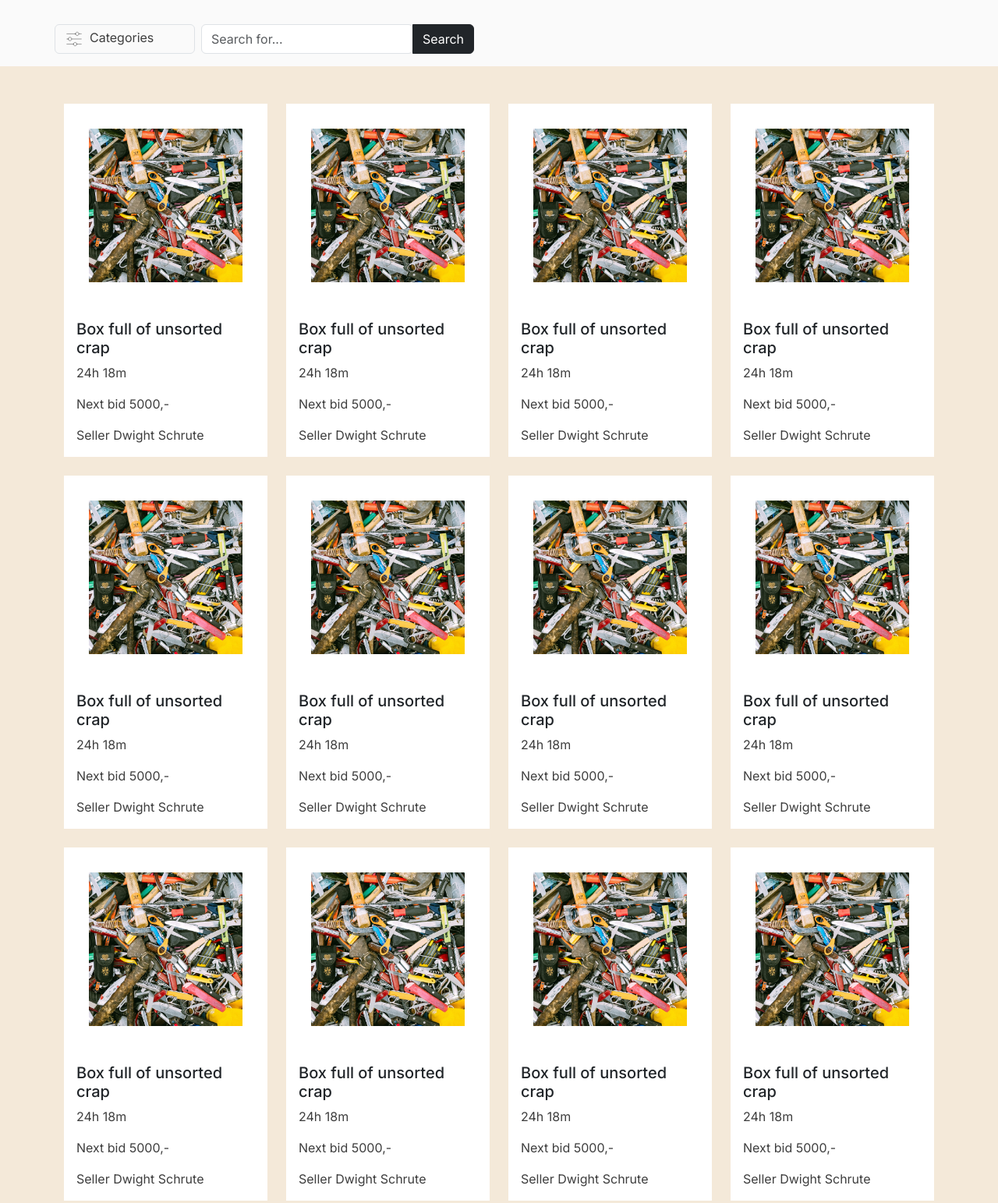
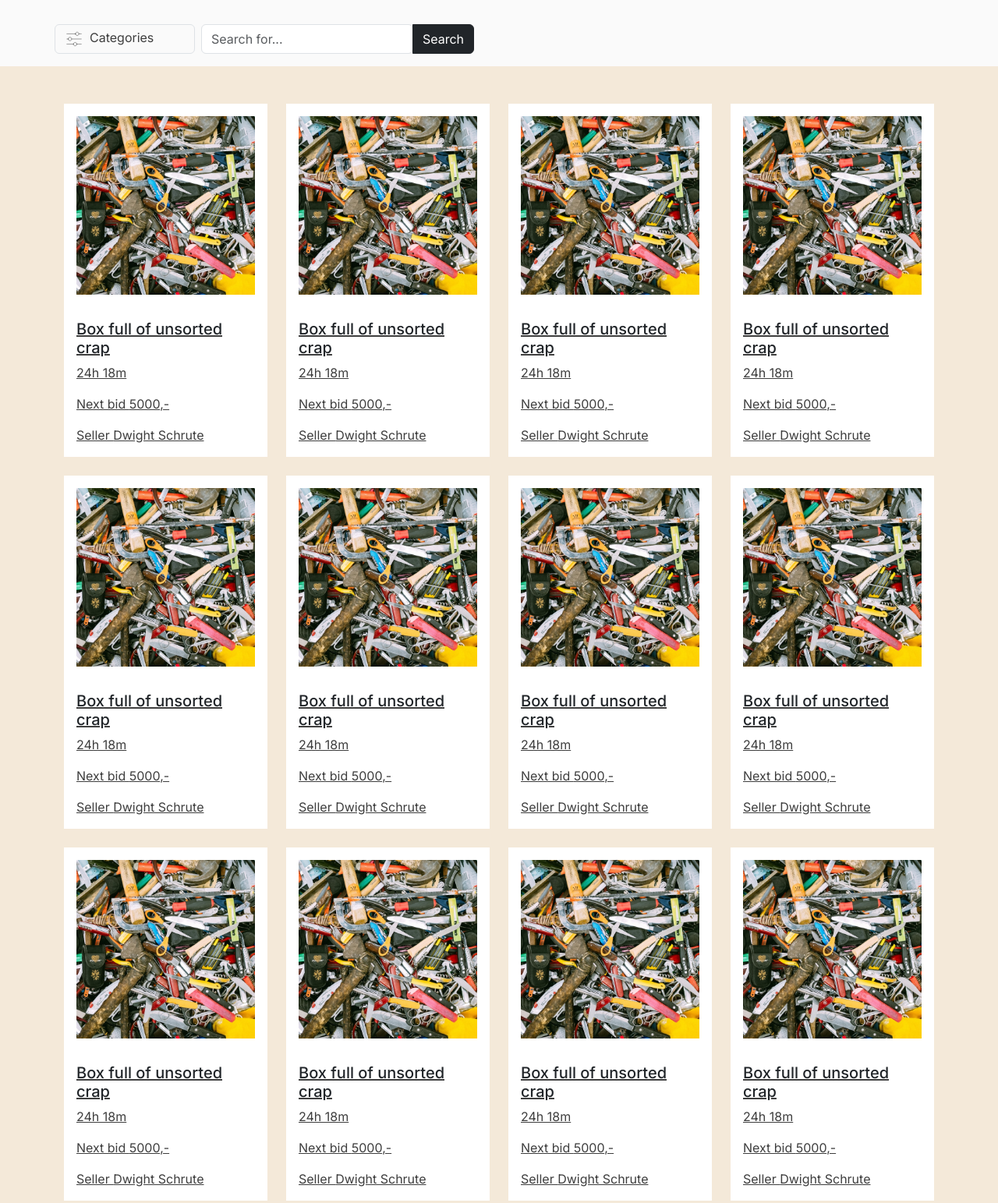
Before and after one commit to teehbee/semester-project-auction-house, a website with bundled scripts: page auctions/index.html in a window 1280 px wide. Shown: the part 240-1783 px from the top of the page at 78% size. Built offline with nearby package versions, Linux system fonts and the light colour scheme.

Commit message:
add href to listings on auctions page

```diff
--- a/auctions/index.html
+++ b/auctions/index.html
@@ -111,8 +111,9 @@
       <div class="container">
         <div class="row py-5 gy-4">
           <div class="col-12 col-sm-6 col-lg-4 col-xl-3">
+            <a href="/auctions/listing.html">
               <div class="card card-width-306px border-none border-radius-none mx-auto">
-              <img class="padding-2-rem" src="/assets/img/last-chance-item-640.jpg" alt="#" />
+                <img class="p-3" src="/assets/img/last-chance-item-640.jpg" alt="#" />
                 <div class="card-body">
                   <h2 class="card-title fs-1-25rem">Box full of unsorted crap</h2>
                   <p class="last-chance-frontpage-time-left card-text">24h 18m</p>
@@ -126,10 +127,12 @@
                   </p>
                 </div>
               </div>
+            </a>
           </div>
           <div class="col-12 col-sm-6 col-lg-4 col-xl-3">
+            <a href="/auctions/listing.html">
               <div class="card card-width-306px border-none border-radius-none mx-auto">
-              <img class="padding-2-rem" src="/assets/img/last-chance-item-640.jpg" alt="#" />
+                <img class="p-3" src="/assets/img/last-chance-item-640.jpg" alt="#" />
                 <div class="card-body">
                   <h2 class="card-title fs-1-25rem">Box full of unsorted crap</h2>
                   <p class="last-chance-frontpage-time-left card-text">24h 18m</p>
@@ -143,10 +146,12 @@
                   </p>
                 </div>
               </div>
+            </a>
           </div>
           <div class="col-12 col-sm-6 col-lg-4 col-xl-3">
+            <a href="/auctions/listing.html">
               <div class="card card-width-306px border-none border-radius-none mx-auto">
-              <img class="padding-2-rem" src="/assets/img/last-chance-item-640.jpg" alt="#" />
+                <img class="p-3" src="/assets/img/last-chance-item-640.jpg" alt="#" />
                 <div class="card-body">
                   <h2 class="card-title fs-1-25rem">Box full of unsorted crap</h2>
                   <p class="last-chance-frontpage-time-left card-text">24h 18m</p>
@@ -160,10 +165,12 @@
                   </p>
                 </div>
               </div>
+            </a>
           </div>
           <div class="col-12 col-sm-6 col-lg-4 col-xl-3">
+            <a href="/auctions/listing.html">
               <div class="card card-width-306px border-none border-radius-none mx-auto">
-              <img class="padding-2-rem" src="/assets/img/last-chance-item-640.jpg" alt="#" />
+                <img class="p-3" src="/assets/img/last-chance-item-640.jpg" alt="#" />
                 <div class="card-body">
                   <h2 class="card-title fs-1-25rem">Box full of unsorted crap</h2>
                   <p class="last-chance-frontpage-time-left card-text">24h 18m</p>
@@ -177,10 +184,12 @@
                   </p>
                 </div>
               </div>
+            </a>
           </div>
           <div class="col-12 col-sm-6 col-lg-4 col-xl-3">
+            <a href="/auctions/listing.html">
               <div class="card card-width-306px border-none border-radius-none mx-auto">
-              <img class="padding-2-rem" src="/assets/img/last-chance-item-640.jpg" alt="#" />
+                <img class="p-3" src="/assets/img/last-chance-item-640.jpg" alt="#" />
                 <div class="card-body">
                   <h2 class="card-title fs-1-25rem">Box full of unsorted crap</h2>
                   <p class="last-chance-frontpage-time-left card-text">24h 18m</p>
@@ -194,10 +203,12 @@
                   </p>
                 </div>
               </div>
+            </a>
           </div>
           <div class="col-12 col-sm-6 col-lg-4 col-xl-3">
+            <a href="/auctions/listing.html">
               <div class="card card-width-306px border-none border-radius-none mx-auto">
-              <img class="padding-2-rem" src="/assets/img/last-chance-item-640.jpg" alt="#" />
+                <img class="p-3" src="/assets/img/last-chance-item-640.jpg" alt="#" />
                 <div class="card-body">
                   <h2 class="card-title fs-1-25rem">Box full of unsorted crap</h2>
                   <p class="last-chance-frontpage-time-left card-text">24h 18m</p>
@@ -211,10 +222,12 @@
                   </p>
                 </div>
               </div>
+            </a>
           </div>
           <div class="col-12 col-sm-6 col-lg-4 col-xl-3">
+            <a href="/auctions/listing.html">
               <div class="card card-width-306px border-none border-radius-none mx-auto">
-              <img class="padding-2-rem" src="/assets/img/last-chance-item-640.jpg" alt="#" />
+                <img class="p-3" src="/assets/img/last-chance-item-640.jpg" alt="#" />
                 <div class="card-body">
                   <h2 class="card-title fs-1-25rem">Box full of unsorted crap</h2>
                   <p class="last-chance-frontpage-time-left card-text">24h 18m</p>
@@ -228,10 +241,12 @@
                   </p>
                 </div>
               </div>
+            </a>
           </div>
           <div class="col-12 col-sm-6 col-lg-4 col-xl-3">
+            <a href="/auctions/listing.html">
               <div class="card card-width-306px border-none border-radius-none mx-auto">
-              <img class="padding-2-rem" src="/assets/img/last-chance-item-640.jpg" alt="#" />
+                <img class="p-3" src="/assets/img/last-chance-item-640.jpg" alt="#" />
                 <div class="card-body">
                   <h2 class="card-title fs-1-25rem">Box full of unsorted crap</h2>
                   <p class="last-chance-frontpage-time-left card-text">24h 18m</p>
@@ -245,10 +260,12 @@
                   </p>
                 </div>
               </div>
+            </a>
           </div>
           <div class="col-12 col-sm-6 col-lg-4 col-xl-3">
+            <a href="/auctions/listing.html">
               <div class="card card-width-306px border-none border-radius-none mx-auto">
-              <img class="padding-2-rem" src="/assets/img/last-chance-item-640.jpg" alt="#" />
+                <img class="p-3" src="/assets/img/last-chance-item-640.jpg" alt="#" />
                 <div class="card-body">
                   <h2 class="card-title fs-1-25rem">Box full of unsorted crap</h2>
                   <p class="last-chance-frontpage-time-left card-text">24h 18m</p>
@@ -262,10 +279,12 @@
                   </p>
                 </div>
               </div>
+            </a>
           </div>
           <div class="col-12 col-sm-6 col-lg-4 col-xl-3">
+            <a href="/auctions/listing.html">
               <div class="card card-width-306px border-none border-radius-none mx-auto">
-              <img class="padding-2-rem" src="/assets/img/last-chance-item-640.jpg" alt="#" />
+                <img class="p-3" src="/assets/img/last-chance-item-640.jpg" alt="#" />
                 <div class="card-body">
                   <h2 class="card-title fs-1-25rem">Box full of unsorted crap</h2>
                   <p class="last-chance-frontpage-time-left card-text">24h 18m</p>
@@ -279,10 +298,12 @@
                   </p>
                 </div>
               </div>
+            </a>
           </div>
           <div class="col-12 col-sm-6 col-lg-4 col-xl-3">
+            <a href="/auctions/listing.html">
               <div class="card card-width-306px border-none border-radius-none mx-auto">
-              <img class="padding-2-rem" src="/assets/img/last-chance-item-640.jpg" alt="#" />
+                <img class="p-3" src="/assets/img/last-chance-item-640.jpg" alt="#" />
                 <div class="card-body">
                   <h2 class="card-title fs-1-25rem">Box full of unsorted crap</h2>
                   <p class="last-chance-frontpage-time-left card-text">24h 18m</p>
@@ -296,10 +317,12 @@
                   </p>
                 </div>
               </div>
+            </a>
           </div>
           <div class="col-12 col-sm-6 col-lg-4 col-xl-3">
+            <a href="/auctions/listing.html">
               <div class="card card-width-306px border-none border-radius-none mx-auto">
-              <img class="padding-2-rem" src="/assets/img/last-chance-item-640.jpg" alt="#" />
+                <img class="p-3" src="/assets/img/last-chance-item-640.jpg" alt="#" />
                 <div class="card-body">
                   <h2 class="card-title fs-1-25rem">Box full of unsorted crap</h2>
                   <p class="last-chance-frontpage-time-left card-text">24h 18m</p>
@@ -313,10 +336,12 @@
                   </p>
                 </div>
               </div>
+            </a>
           </div>
           <div class="col-12 col-sm-6 col-lg-4 col-xl-3">
+            <a href="/auctions/listing.html">
               <div class="card card-width-306px border-none border-radius-none mx-auto">
-              <img class="padding-2-rem" src="/assets/img/last-chance-item-640.jpg" alt="#" />
+                <img class="p-3" src="/assets/img/last-chance-item-640.jpg" alt="#" />
                 <div class="card-body">
                   <h2 class="card-title fs-1-25rem">Box full of unsorted crap</h2>
                   <p class="last-chance-frontpage-time-left card-text">24h 18m</p>
@@ -330,10 +355,12 @@
                   </p>
                 </div>
               </div>
+            </a>
           </div>
           <div class="col-12 col-sm-6 col-lg-4 col-xl-3">
+            <a href="/auctions/listing.html">
               <div class="card card-width-306px border-none border-radius-none mx-auto">
-              <img class="padding-2-rem" src="/assets/img/last-chance-item-640.jpg" alt="#" />
+                <img class="p-3" src="/assets/img/last-chance-item-640.jpg" alt="#" />
                 <div class="card-body">
                   <h2 class="card-title fs-1-25rem">Box full of unsorted crap</h2>
                   <p class="last-chance-frontpage-time-left card-text">24h 18m</p>
@@ -347,10 +374,12 @@
                   </p>
                 </div>
               </div>
+            </a>
           </div>
           <div class="col-12 col-sm-6 col-lg-4 col-xl-3">
+            <a href="/auctions/listing.html">
               <div class="card card-width-306px border-none border-radius-none mx-auto">
-              <img class="padding-2-rem" src="/assets/img/last-chance-item-640.jpg" alt="#" />
+                <img class="p-3" src="/assets/img/last-chance-item-640.jpg" alt="#" />
                 <div class="card-body">
                   <h2 class="card-title fs-1-25rem">Box full of unsorted crap</h2>
                   <p class="last-chance-frontpage-time-left card-text">24h 18m</p>
@@ -364,10 +393,12 @@
                   </p>
                 </div>
               </div>
+            </a>
           </div>
           <div class="col-12 col-sm-6 col-lg-4 col-xl-3">
+            <a href="/auctions/listing.html">
               <div class="card card-width-306px border-none border-radius-none mx-auto">
-              <img class="padding-2-rem" src="/assets/img/last-chance-item-640.jpg" alt="#" />
+                <img class="p-3" src="/assets/img/last-chance-item-640.jpg" alt="#" />
                 <div class="card-body">
                   <h2 class="card-title fs-1-25rem">Box full of unsorted crap</h2>
                   <p class="last-chance-frontpage-time-left card-text">24h 18m</p>
@@ -381,6 +412,7 @@
                   </p>
                 </div>
               </div>
+            </a>
           </div>
         </div>
       </div>
```
Lines whose indentation alone changed are shown as unchanged.
